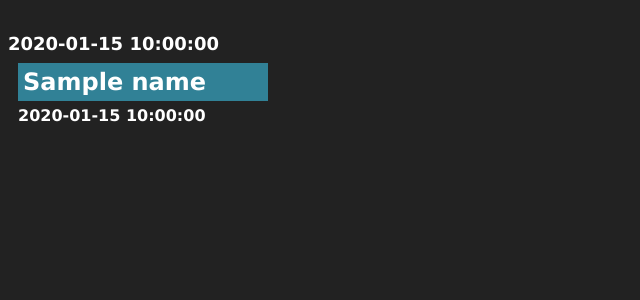
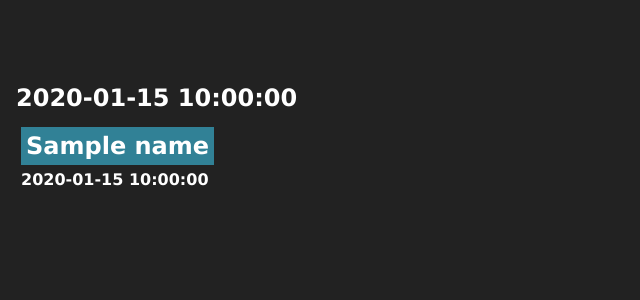
Before and after one commit to joshinils/tv, a Flask app: template templates/hello.html in a window 1280 px wide. Shown: the top 300 px of the page, without its empty margins (0-640 px from the left). Run offline with Flask 2, Linux system fonts and the light colour scheme; the template is opened without the code that fills it: most values are stand-ins (such as "Sample title", 1, 10 or a date in 2020); parts of the project's set-up code (start-up, migrations or seed data) failed here and were passed over.

Commit message:
add more channels, change css etc

```diff
--- a/app.py
+++ b/app.py
@@ -17,11 +17,19 @@
 
 guide = TvGuide()
 
+channelName_Id = {}
+
+for child in root:
+    if child.tag != "channel":
+        continue
+    channelName_Id[child.attrib["id"]] = child.getchildren()[0].text
+
+
 for child in root:
     if child.tag != "programme":
         continue
     p = Programme(ChannelName(
-        child.attrib["channel"], child.attrib["channel"]), child.attrib["start"], child.attrib["stop"])
+        channelName_Id[child.attrib["channel"]], child.attrib["channel"]), child.attrib["start"], child.attrib["stop"])
     for c in child:
         p.data[c.tag] = c.text.replace(" - ", " – ").replace("  ", " ")
     guide.addProgram(p)
--- a/models/programme.py
+++ b/models/programme.py
@@ -15,6 +15,7 @@
             self.prominent = True
         if self.start.hour > 21:
             self.prominent = True
+        self.onPrevDay = False
 
     def startTime(self) -> str:
         return self.start.strftime("%H:%M")
--- a/static/style.css
+++ b/static/style.css
@@ -11,31 +11,32 @@
 .date {
     font-weight: bold;
     font-size: xx-large;
-    margin-top: 20px;
+    margin-top: 50px;
     margin-bottom: 5px;
+    margin-left: 5px;
 }
 
 .wochentag {
     font-weight: bold;
-    font-size: xx-large;
+    font-size: xxx-large;
     display: inline;
 }
 
 .datum {
     font-weight: bold;
-    font-size: large;
+    font-size: x-large;
     display: inline;
 }
 
 .channel {
-    width: 250px;
+    max-width: 300px;
     justify-content: space-between;
     text-align: justify;
     word-wrap: break-word;
     hyphens: auto;
     /**/
     float: left;
-    margin: 0 10px;
+    margin: 5px 10px 0px 10px;
 }
 
 .channelHead {
@@ -44,6 +45,14 @@
     font-size: x-large;
     padding: 5px;
     margin-bottom: 5px;
+}
+
+.onPrevDay {
+    background-color: #000;
+}
+
+.onDay {
+    background-color: #222;
 }
 
 .programme.prominent {
@@ -60,10 +69,14 @@
     text-indent: -1.5em;
 }
 
-.nonprominent .channelName {
+.nonprominent * {
     width: 0;
     height: 0;
     display: none;
+}
+
+.prominent * {
+    display: inline;
 }
 
 .channelName {
--- a/templates/hello.html
+++ b/templates/hello.html
@@ -9,6 +9,8 @@
 <body>
     {% for day in guide.days.items() %}
     <table class="channelDay">
+        <tr>
+            <td>
                 <div class="date">
                     <div class="wochentag">
                         {{ day[1].getWochentag() }}
@@ -19,14 +21,11 @@
                 </div>
                 {% for channel in day[1].channels.items() %}
                 <div class="channel">
-            <div class="channelHead">
+                    <div class="channelHead {{ channel[1].name.id }}">
                         {{ channel[1].name.name }}
                     </div>
                     {% for prog in channel[1].programs %}
-            <div class="programme{% if prog.prominent %} prominent{% else %} nonprominent{% endif %}">
-                <div class="channelName">
-                    {{ prog.channelName.name }}
-                </div>
+                    <div class="programme{% if prog.prominent %} prominent{% else %} nonprominent{% endif %}{% if prog.onPrevDay %} onPrevDay{% else %} onDay{% endif %}">
                         <div class="start">
                             {{ prog.startTime() }}
                         </div>
@@ -37,9 +36,10 @@
                         {% endfor %}
                     </div>
                     {% endfor %}
-
                 </div>
                 {% endfor %}
+            </td>
+        </tr>
     </table>
     {% endfor %}
 </body>
```
Also changed, not shown: other parts of static/style.css (+6 -25 lines), models/tvGuide.py (+7 -3 lines). Lines whose indentation alone changed are shown as unchanged.
